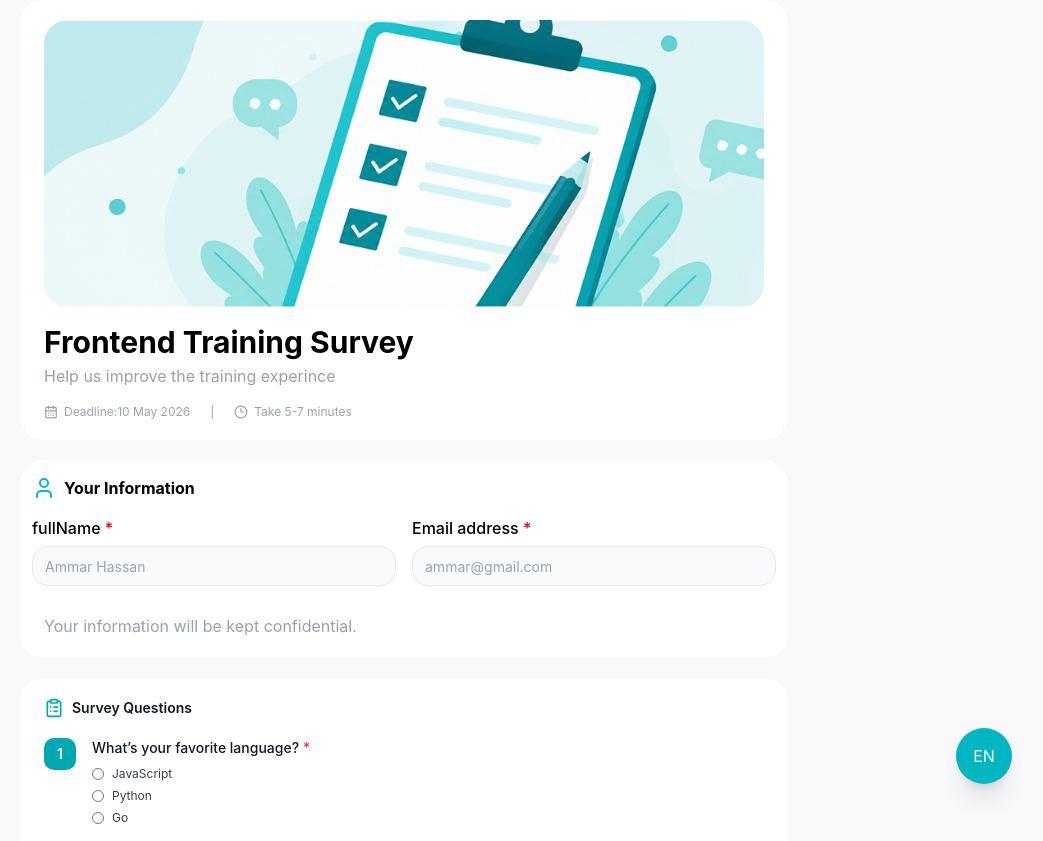
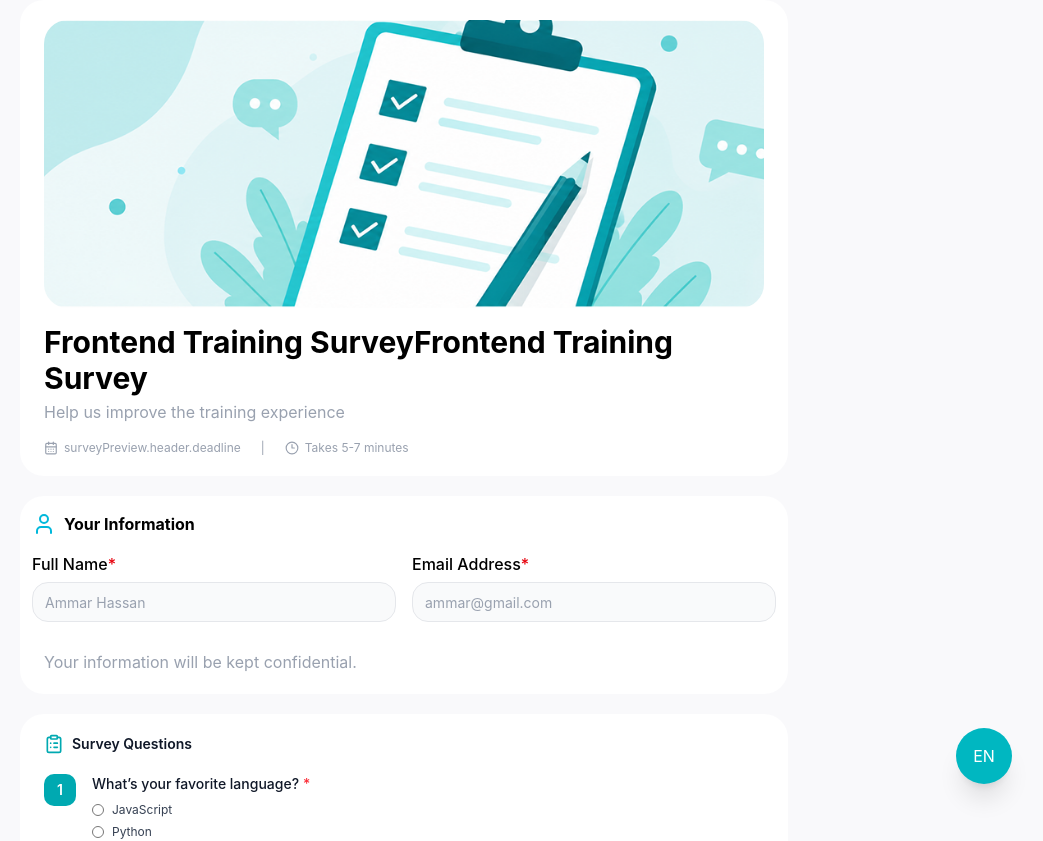
Before and after one commit to AfaaqWare/R8-SurveyLand-T1, a Next.js app: page /survey-preview in a window 1280 px wide. Shown: the top 841 px of the page, without its empty margins (236-1279 px from the left). Built offline with nearby package versions, Linux system fonts and the light colour scheme; no server answers.

Commit message:
feat: add i18n to survey preview

```diff
--- a/src/messages/ar.json
+++ b/src/messages/ar.json
@@ -138,5 +138,28 @@
         "features": ["10,000 استجابة", "5 مستخدمين", "كل مميزات خطة بلس", "تتبع التحويلات"]
       }
     }
+  },
+  "surveyPreview": {
+    "header": {
+      "title": "استبيان تدريب الفرونت إند",
+      "description": "ساعدنا في تحسين تجربة التدريب",
+      "deadline": "الموعد النهائي: {date}",
+      "duration": "يستغرق {time} دقائق",
+      "imageAlt": "صورة غلاف الاستبيان"
+    },
+    "info": {
+      "title": "معلوماتك",
+      "fullName": "الاسم الكامل",
+      "fullNamePlaceholder": "عمار حسن",
+      "email": "البريد الإلكتروني",
+      "emailPlaceholder": "ammar@gmail.com",
+      "confidential": "ستبقى معلوماتك سرية."
+    },
+    "questions": {
+      "title": "أسئلة الاستبيان",
+      "total": "إجمالي الأسئلة",
+      "required": "مطلوب",
+      "submit": "إرسال الإجابات"
+    }
   }
 }
--- a/src/messages/en.json
+++ b/src/messages/en.json
@@ -139,5 +139,28 @@
         "features": ["10,000 responses", "5 users", "Everything in Plus", "Conversion tracking"]
       }
     }
+  },
+  "surveyPreview": {
+    "header": {
+      "title": "Frontend Training Survey",
+      "description": "Help us improve the training experience",
+      "deadline": "Deadline: {date}",
+      "duration": "Takes {time} minutes",
+      "imageAlt": "Survey cover image"
+    },
+    "info": {
+      "title": "Your Information",
+      "fullName": "Full Name",
+      "fullNamePlaceholder": "Ammar Hassan",
+      "email": "Email Address",
+      "emailPlaceholder": "ammar@gmail.com",
+      "confidential": "Your information will be kept confidential."
+    },
+    "questions": {
+      "title": "Survey Questions",
+      "total": "Total Questions",
+      "required": "Required",
+      "submit": "Submit Response"
+    }
   }
 }
--- a/src/modules/guest/survey-preview/components/SurveyInfoCart.tsx
+++ b/src/modules/guest/survey-preview/components/SurveyInfoCart.tsx
@@ -1,8 +1,11 @@
-import React from 'react'
 import { User } from "@/assets/icons/icons";
+import { useTranslations } from 'next-intl';
 
 const inputClass = "h-10 w-full rounded-lg border border-gray-200 bg-gray-50 px-3 text-sm text-gray-900 outline-none transition placeholder:text-gray-400 focus:border-[#0f9a9a] focus:ring-2 focus:ring-[#0f9a9a]/20 dark:border-gray-700 dark:bg-gray-800 dark:text-white";
 export default function InfoCart() {
+
+  const t = useTranslations("surveyPreview.info");
+
   return (
     <>
       <div className=" flex flex-col gap-4 bg-white px-3 py-2  rounded-2xl">
@@ -11,7 +14,7 @@ export default function InfoCart() {
           <User className='size-6 text-cyan-500 '/>
 
           <h3 className=" text-{25px} font-bold text-black">
-            Your Information
+            {t('title')}
           </h3>
 
         </div>
@@ -20,23 +23,25 @@ export default function InfoCart() {
           <div className=" flex flex-col gap-1.5">
             <label htmlFor="fullName" className='text-{30px} font-medium text-black  dark:text-white'>
 
-              fullName <span className='text-red-600'>*</span>
+                {t('fullName')}
+              <span className='text-red-600'>*</span>
 
             </label>
-            <input type="text" id='fullName' placeholder='Ammar Hassan' className={inputClass} />
+            <input type="text" id='fullName' placeholder={t('fullNamePlaceholder')} className={inputClass} />
 
           </div>
           <div className=" flex flex-col gap-1.5">
             <label htmlFor="Email" className='text-{30px} font-medium text-black  dark:text-white'>
 
-               Email address <span className='text-red-600'>*</span>
+                 {t('email')}
+               <span className='text-red-600'>*</span>
 
             </label>
-            <input type="email" id='email' placeholder='ammar@gmail.com ' className={inputClass} />
+            <input type="email" id='email' placeholder={t("emailPlaceholder")} className={inputClass} />
 
           </div>
           <p className=" m-3 text-{16px} text-gray-400">
-                  Your information will be kept confidential.
+              {t("confidential")}
           </p>
 
         </div>
--- a/src/modules/guest/survey-preview/components/SurveyQuestion.tsx
+++ b/src/modules/guest/survey-preview/components/SurveyQuestion.tsx
@@ -2,6 +2,7 @@
 
 import { useState } from "react";
 import { ClipboardList, FileText, Send } from "@/assets/icons/icons";
+import { useTranslations } from "next-intl";
 
 export type Question =
   | { id: string; type: "radio"; label: string; options: string[]; required?: boolean }
@@ -80,12 +81,16 @@ function StatCard({
 export default function QuestionsCard({ questions }: { questions: Question[] }) {
   const requiredCount = questions.filter((q) => q.required).length;
 
+  const t =  useTranslations ("surveyPreview.questions")
+
   return (
     <section className="overflow-hidden rounded-2xl  bg-white dark:bg-black">
       {/* title */}
       <div className="flex items-center gap-2 px-6 pt-5">
         <ClipboardList className="size-5 text-[#00a9b1]" />
-        <h2 className="text-sm font-semibold text-gray-900 dark:text-white">Survey Questions</h2>
+        <h2 className="text-sm font-semibold text-gray-900 dark:text-white">
+          {t('title')}
+          </h2>
       </div>
 
       {/* main */}
@@ -110,13 +115,13 @@ export default function QuestionsCard({ questions }: { questions: Question[] })
         <div className="flex gap-3">
           <StatCard
             icon={<ClipboardList className="size-6 text-[#00a9b1]" />}
-            label="Total Questions"
+            label={t('total')}
             value={questions.length}
             valueClass="text-[#00a9b1]"
           />
           <StatCard
             icon={<FileText className="size-5 text-amber-600" />}
-            label="Required"
+            label={t('required')}
             value={requiredCount}
             valueClass="text-amber-600"
           />
@@ -127,7 +132,7 @@ export default function QuestionsCard({ questions }: { questions: Question[] })
           className="flex h-12 items-center justify-center gap-3 rounded-xl bg-[#00a9b1] px-10 text-sm font-semibold text-white transition hover:bg-[#008f96] focus-visible:outline-2 focus-visible:outline-offset-2 focus-visible:outline-[#00a9b1] sm:min-w-64"
         >
           <Send className="size-5 rtl:-scale-x-100" />
-          Submit Response
+          {t('submit')}
         </button>
       </div>
     </section>
--- a/src/modules/guest/survey-preview/components/Surveyheader.tsx
+++ b/src/modules/guest/survey-preview/components/Surveyheader.tsx
@@ -2,7 +2,12 @@ import Image from 'next/image'
 import React from 'react'
 import { CalendarDays, Clock3 } from "@/assets/icons/icons";
 import bgSurveyPreview from '@/assets/images/img-survey-preview.png'
+import { useTranslations } from 'next-intl';
 export default function Surveyheader() {
+
+   // Translations
+   const t = useTranslations("surveyPreview.header")
+
   return (
     <>
        <div className=" flex flex-col gap-4 bg-white px-6 py-5  rounded-2xl ">
@@ -21,10 +26,11 @@ export default function Surveyheader() {
 
           <h1 className="text-2xl font-bold text-black dark:text-white sm:text-3xl ">
             Frontend Training Survey
+            {t('title')}
 
           </h1>
           <p className=" text-sm text-gray-400 dark:text-white/35 sm:text-base  ">
-             Help us improve the training experince
+             {t('description')}
            </p>
 
 
@@ -33,7 +39,8 @@ export default function Surveyheader() {
         <ul className=" flex flex-wrap items-center gap-x-5 gap-y-2 text-xs text-gray-400 dark:text-white/35  ">
            <li className='flex items-center gap-1.5'>
             <CalendarDays className=' size-3.5' />
-               Deadline:10 May 2026
+            {t('deadline' , {data:'10 May 2026'})}
+
            </li>
            <li className='flex items-center gap-1.5 text-gray-400 '>
                  |
@@ -41,7 +48,7 @@ export default function Surveyheader() {
 
            <li className='flex items-center gap-1.5'>
             <Clock3 className=' size-3.5' />
-                Take 5-7 minutes
+            {t('duration' , {time:'5-7'})}
            </li>
 
         </ul>
```
